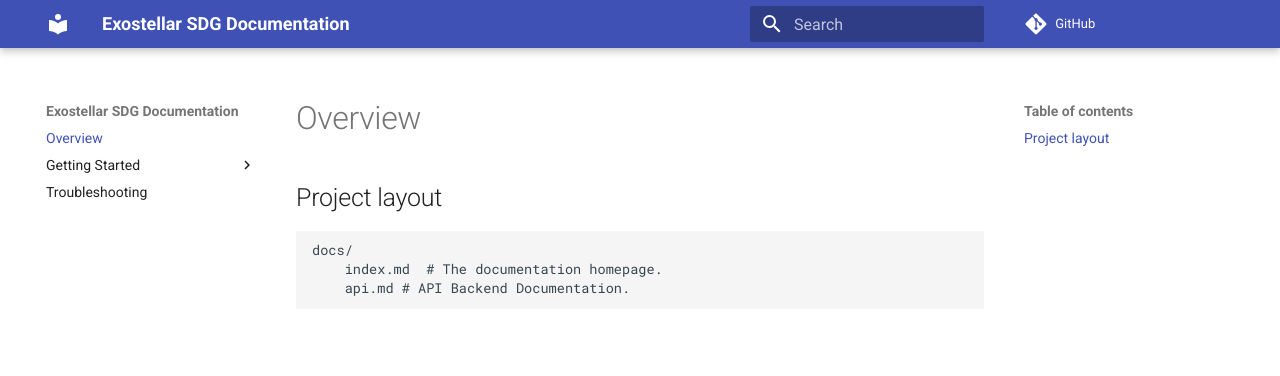
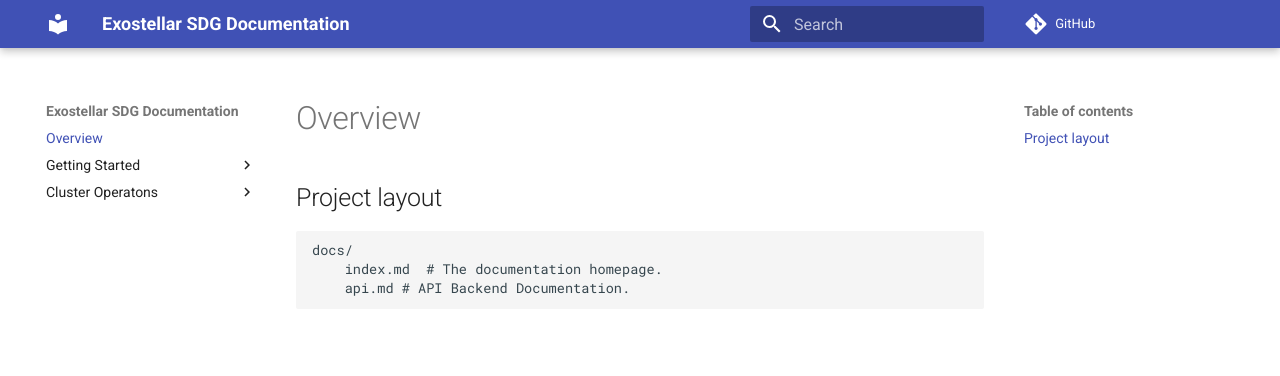
Before and after one commit to Exostellar/docs, an MkDocs documentation site: the page built from docs/index.md, in a window 1280 px wide. Shown: the top 376 px of the page. Built offline with MkDocs 1.6.1 and Material for MkDocs 9.7.7, drawn with Linux system fonts in a browser that asks for light colours; comment, search, counter and statistics services are not loaded.

Commit message:
* Updated nav sections

```diff
--- a/mkdocs.yml
+++ b/mkdocs.yml
@@ -19,4 +19,7 @@ nav:
     - AWS Installation: getting-started/install-aws.md
     - Azure Installation: getting-started/install-azure.md
     - GCP Installation: getting-started/install-gcp.md
-  - Troubleshooting: troubleshooting.md
+    - Troubleshooting: getting-started/troubleshooting.md
+  - Cluster Operatons:
+    - Introduction: clusterops/intro.md
+    - API: clusterops/api.md
```
